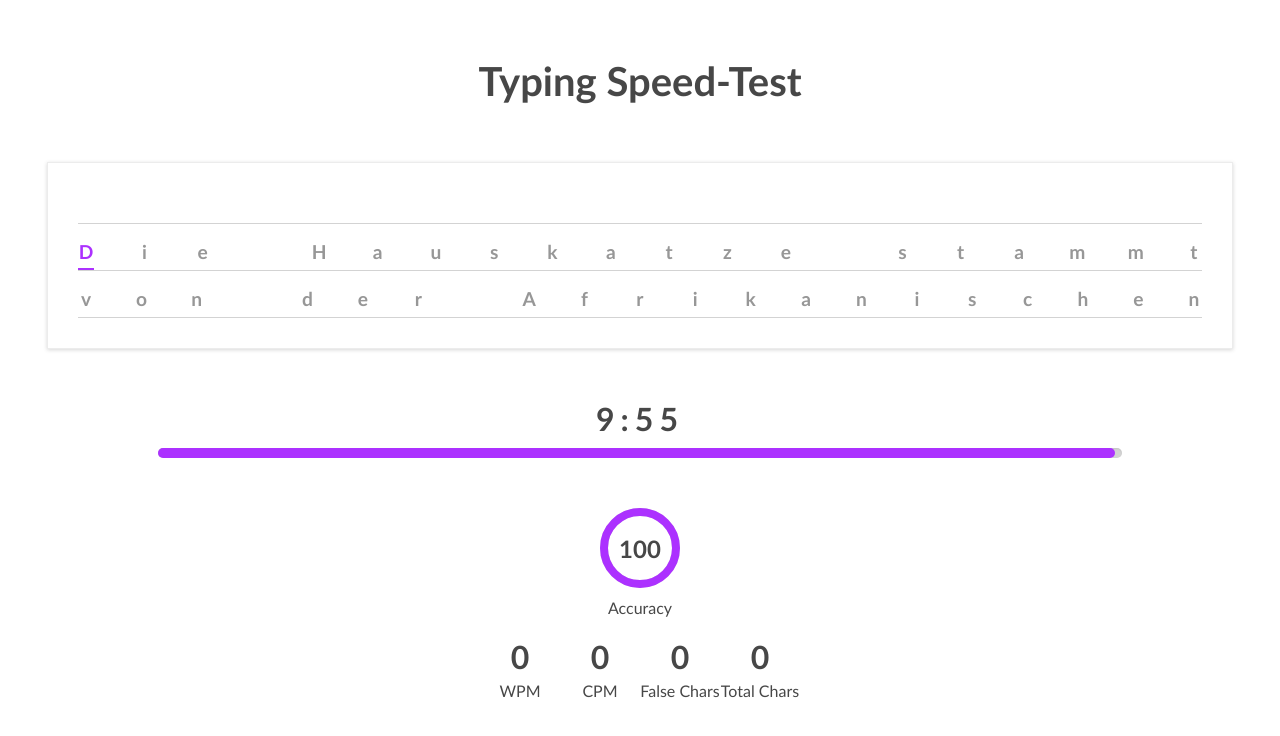
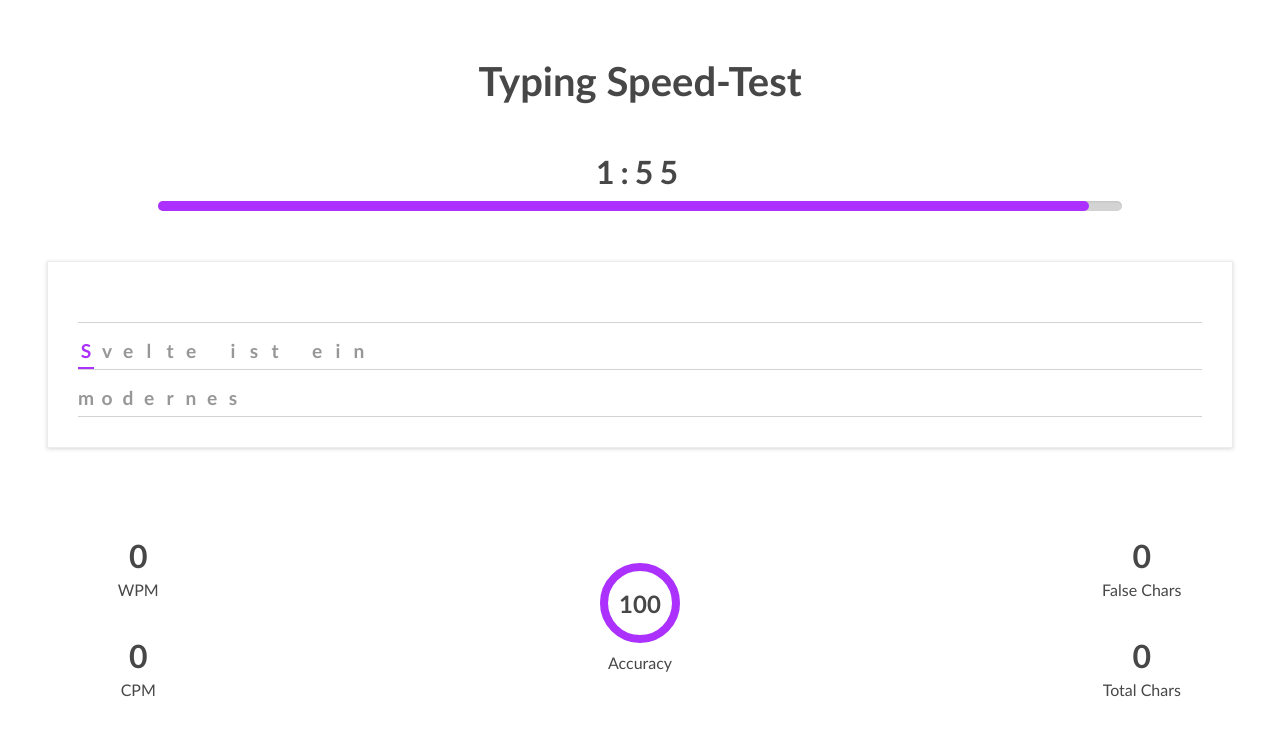
Before and after one commit to Kartoffi/typing-speedtest, a SvelteKit app: page / in a window 1280 px wide. Shown: the top 736 px of the page. Built offline with nearby package versions, Linux system fonts and the light colour scheme.

Commit message:
Create component for timer

```diff
--- /dev/null
+++ b/src/lib/components/Timer.svelte
@@ -0,0 +1,71 @@
+<script lang="ts">
+    let { timeRemaining = $bindable(), timeTotal, testIsOver = $bindable(), recalcSpeed } = $props();
+
+    const convertSecondsInMinutes = (seconds: number) => {
+        let minutes = Math.floor(seconds / 60);
+        let remainingSeconds = seconds % 60;
+        return `${minutes}:${remainingSeconds < 10 ? '0' : ''}${remainingSeconds}`;
+    }
+
+    const countdown = () => {
+        if (testIsOver) return;
+        if (timeRemaining > 0) {
+            setTimeout(() => {
+                if (testIsOver) return;
+                timeRemaining -= 1;
+                recalcSpeed();
+                countdown();
+            }, 1000);
+        }
+
+        if (timeRemaining === 0) {
+            testIsOver = true;
+        }
+    };
+
+    countdown();
+</script>
+
+<div class="countdown">
+    <div class="countdown-timer">
+        {convertSecondsInMinutes(timeRemaining)}
+    </div>
+    <div class="countdown-progression-bar">
+        <div
+            class="countdown-progression-bar-fill"
+            style="width: {(timeRemaining / timeTotal) * 100}%"
+        ></div>
+    </div>
+</div>
+
+<style lang="scss">
+    .countdown {
+        display: flex;
+        flex-direction: column;
+        align-items: center;
+        gap: 10px;
+        width: 100%;
+        margin: 20px 0;
+
+        &-timer {
+            font-size: 2rem;
+            font-weight: bold;
+            letter-spacing: 6px;
+        }
+
+        &-progression-bar {
+            width: 80%;
+            height: 10px;
+            background-color: lightgray;
+            border-radius: 5px;
+            box-shadow: inset 0 1px 2px rgba(0,0,0,.075);
+
+            &-fill {
+                height: 100%;
+                background-color: rgb(172, 49, 255);
+                border-radius: 5px;
+                transition: width 1s linear;
+            }
+        }
+    }
+</style>
--- a/src/routes/+page.svelte
+++ b/src/routes/+page.svelte
@@ -1,4 +1,6 @@
 <script lang="ts">
+    import Timer from '$lib/components/Timer.svelte';
+
     interface Char {
         char: string;
         typed: boolean;
@@ -15,14 +17,22 @@
 
     let wpm = $state(0);
     let cpm = $state(0);
-    let totalTime = 600;
-    let time = $state(600);
+
+    let timeTotal = 120;
+
+    let timeRemaining = $state(timeTotal);
 
     let correctTippedChars = $state(0);
     let falseTippedChars = $state(0);
 
-    let testOver = $state(false);
-    let text = 'Die Hauskatze stammt von der Afrikanischen Wildkatze ab, auch Falbkatze genannt. Aus ihr entwickelten sich mehr als vierzig Katzenrassen. In Deutschland ist die Katze das häufigste Haustier. Die Hauskatze stammt von der Afrikanischen Wildkatze ab, auch Falbkatze genannt. Aus ihr entwickelten sich mehr als vierzig Katzenrassen. In Deutschland ist die Katze das häufigste Haustier.';
+    let testIsOver = $state(false);
+
+    let texts = [
+        'Die Hauskatze stammt von der Afrikanischen Wildkatze ab, auch Falbkatze genannt. Aus ihr entwickelten sich mehr als vierzig Katzenrassen. In Deutschland ist die Katze das häufigste Haustier.',
+        'Svelte ist ein modernes Frontend-Framework, das sich durch seine Einfachheit und Effizienz auszeichnet. Es ermöglicht Entwicklern, reaktive Benutzeroberflächen mit minimalem Aufwand zu erstellen.',
+        'TypeScript ist eine von Microsoft entwickelte Programmiersprache, die auf JavaScript basiert und statische Typisierung sowie moderne Sprachfeatures bietet. Sie verbessert die Codequalität und Wartbarkeit in großen Projekten.'
+    ];
+    let text = texts[Math.floor(Math.random() * texts.length)];
     let currentIndex = $state(0);
     let whitelist = ['Shift'];
     let currentRow = $state(0);
@@ -60,11 +70,9 @@
     }
 
     let textArray = $state(createTextArray(text, 22));
-    let textArrayFlat = $state(textArray.flat());
-
 
     const recalcSpeed = () => {
-        let elapsedTime = totalTime - time;
+        let elapsedTime = timeTotal - timeRemaining;
         if (elapsedTime > 0) {
             cpm = Math.floor(correctTippedChars / (elapsedTime / 60));
             wpm = Math.floor(cpm / 5);
@@ -74,26 +82,8 @@
         }
     };
 
-    const countdown = () => {
-        if (testOver) return;
-        if (time > 0) {
-            setTimeout(() => {
-                if (testOver) return;
-                time -= 1;
-                recalcSpeed();
-                countdown();
-            }, 1000);
-        }
-
-        if (time === 0) {
-            testOver = true;
-        }
-    };
-
-    countdown();
-
     const calculate = (event: KeyboardEvent) => {
-        if (testOver || whitelist.includes(event.key)) {
+        if (testIsOver || whitelist.includes(event.key)) {
             return;
         }
 
@@ -103,7 +93,7 @@
         // Calculate global char index
         let globalIndex = currentRow * rowLength + currentIndex;
         if (globalIndex >= text.length) {
-            testOver = true;
+            testIsOver = true;
             return;
         }
 
@@ -112,8 +102,9 @@
             falseTippedChars += 1;
             currentIndex += 1;
             accuracy = Math.max(0, Math.floor(((correctTippedChars) / (correctTippedChars + falseTippedChars)) * 100));
+
             if (globalIndex + 1 >= text.length) {
-                testOver = true;
+                testIsOver = true;
             }
 
             // If last letter of row, move to next row
@@ -135,22 +126,17 @@
             currentIndex = 0;
         }
         if (globalIndex + 1 >= text.length) {
-            testOver = true;
+            testIsOver = true;
         }
 
         if (currentRow >= textArray.length) {
-            testOver = true;
+            testIsOver = true;
         }
     };
-
-    const secondsInMinutes = (seconds: number) => {
-        let minutes = Math.floor(seconds / 60);
-        let remainingSeconds = seconds % 60;
-        return `${minutes}:${remainingSeconds < 10 ? '0' : ''}${remainingSeconds}`;
-    }
 </script>
-<h1> {testOver ? 'Test Over!' : 'Typing Speed-Test'} </h1>
-{#if !testOver}
+<h1> {testIsOver ? 'Test Over!' : 'Typing Speed-Test'} </h1>
+<Timer {timeTotal} bind:timeRemaining={timeRemaining} bind:testIsOver={testIsOver} {recalcSpeed}/>
+{#if !testIsOver}
     <div
         class="text"
         role="button"
@@ -209,31 +195,9 @@
         {/if}
     </div>
 {/if}
-<div class="countdown">
-    <div class="countdown-timer">
-        {secondsInMinutes(time)}
-    </div>
-    <div class="countdown-progression-bar">
-        <div
-            class="countdown-progression-bar-fill"
-            style="width: {(time / totalTime) * 100}%"
-        ></div>
-    </div>
-</div>
-<input type="text" onkeydown={calculate} disabled={testOver} bind:this={inputRef}/>
-<div class="accuracy-container">
-    <div class="accuracy-area">
-        <div class="accuracy-percent">
-            {accuracy}
-        </div>
-        <svg class="accuracy" style="--progress: {accuracy}" viewBox="0 0 80 80" width="80" height="80">
-            <circle class="accuracy-bg"></circle>
-            <circle class="accuracy-fg"></circle>
-        </svg>
-    </div>
-    <div> Accuracy</div>
-</div>
+<input type="text" onkeydown={calculate} disabled={testIsOver} bind:this={inputRef}/>
 <div class="stats">
+    <div class="column">
         <div class="stats-container">
             <div class="stats-value">
                 {wpm}
@@ -250,6 +214,20 @@
                 CPM
             </div>
         </div>
+    </div>
+    <div class="accuracy-container">
+        <div class="accuracy-area">
+            <div class="accuracy-percent">
+                {accuracy}
+            </div>
+            <svg class="accuracy" style="--progress: {accuracy}" viewBox="0 0 80 80" width="80" height="80">
+                <circle class="accuracy-bg"></circle>
+                <circle class="accuracy-fg"></circle>
+            </svg>
+        </div>
+        <div> Accuracy</div>
+    </div>
+    <div class="column">
         <div class="stats-container">
             <div class="stats-value">
                 {falseTippedChars}
@@ -267,7 +245,8 @@
             </div>
         </div>
     </div>
-{#if testOver}
+</div>
+{#if testIsOver}
     <div class="overview">
         {#each textArray as row}
             <div class="overview-row">
@@ -320,9 +299,9 @@
     .row {
         display: flex;
         align-items: center;
-        justify-content: space-between;
         border-bottom: 1px solid lightgrey;
         height: 30px;
+        gap: 5px;
     }
 
     .text {
@@ -355,8 +334,9 @@
             border-bottom: 1px solid lightgrey;
             display: flex;
             align-items: center;
-            justify-content: space-between;
+            justify-content: center;
             height: 30px;
+            gap: 5px;
         }
 
         &-char {
@@ -365,36 +345,6 @@
 
             &--incorrect {
                 color: rgb(255, 49, 100);
-            }
-        }
-    }
-
-    .countdown {
-        display: flex;
-        flex-direction: column;
-        align-items: center;
-        gap: 10px;
-        width: 100%;
-        margin: 20px 0;
-
-        &-timer {
-            font-size: 2rem;
-            font-weight: bold;
-            letter-spacing: 6px;
-        }
-
-        &-progression-bar {
-            width: 80%;
-            height: 10px;
-            background-color: lightgray;
-            border-radius: 5px;
-            box-shadow: inset 0 1px 2px rgba(0,0,0,.075);
-
-            &-fill {
-                height: 100%;
-                background-color: rgb(172, 49, 255);
-                border-radius: 5px;
-                transition: width 1s linear;
             }
         }
     }
@@ -412,7 +362,6 @@
             flex-direction: column;
             align-items: center;
             gap: 10px;
-            margin-top: 30px;
         }
 
         & circle {
@@ -421,7 +370,6 @@
             r: var(--radius);
             fill: transparent;
             stroke-width: var(--stroke-width);
-            stroke-linecap: round;
         }
 
         &-bg {
@@ -454,10 +402,11 @@
     }
 
     .stats {
-        margin-top: 20px;
+        margin-top: 50px;
         display: flex;
-        justify-content: center;
+        justify-content: space-between;
         align-items: center;
+        width: 90%;
 
         &-container {
             width: 80px;
@@ -465,6 +414,7 @@
             display: flex;
             flex-direction: column;
             align-items: center;
+            justify-content: center;
             gap: 5px;
         }
 
@@ -474,4 +424,10 @@
             text-align: center;
         }
     }
+
+    .column {
+        display: flex;
+        flex-direction: column;
+        gap: 20px;
+    }
 </style>
```
Lines whose indentation alone changed are shown as unchanged.
